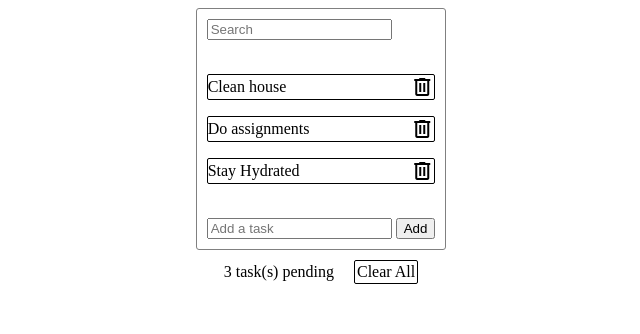
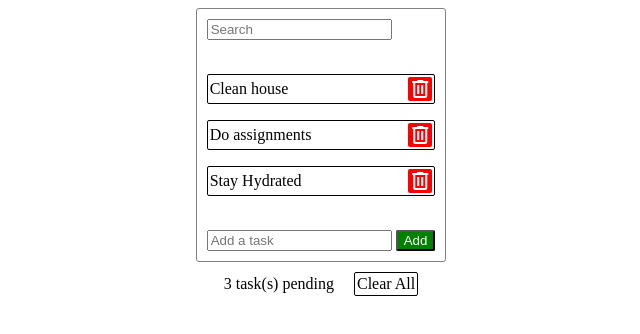
Before and after one commit to titus-mumo/basics-js, a website: page task.html in a window 1280 px wide. Shown: the whole page, without its empty margins (319-959 px from the left). Drawn offline with nearby package versions, Linux system fonts and the light colour scheme.

Commit message:
Just code

```diff
--- a/package.json
+++ b/package.json
@@ -5,7 +5,7 @@
   "main": "basics.js",
   "scripts": {
     "test": "echo \"Error: no test specified\" && exit 1",
-    "dev": "nodemon array_methods.js"
+    "dev": "nodemon dates.js"
   },
   "keywords": [],
   "author": "",
--- a/task.css
+++ b/task.css
@@ -29,9 +29,16 @@ p{
 .task{
     border: 1px solid black;
     border-radius: 2px;
+    padding: 2px;;
 }
 .delete:hover{
     cursor: pointer;
+}
+
+.delete{
+    color: white;
+    background-color: red;
+    border-radius: 2px;
 }
 
 button:hover{
@@ -49,3 +56,9 @@ button:hover{
 #message{
     margin: 10px;
 }
+
+button{
+    background-color: green;
+    border-radius: 2px;
+    color: white;
+}
```
Also changed, not shown: dates.js (added, +22 -0 lines).
